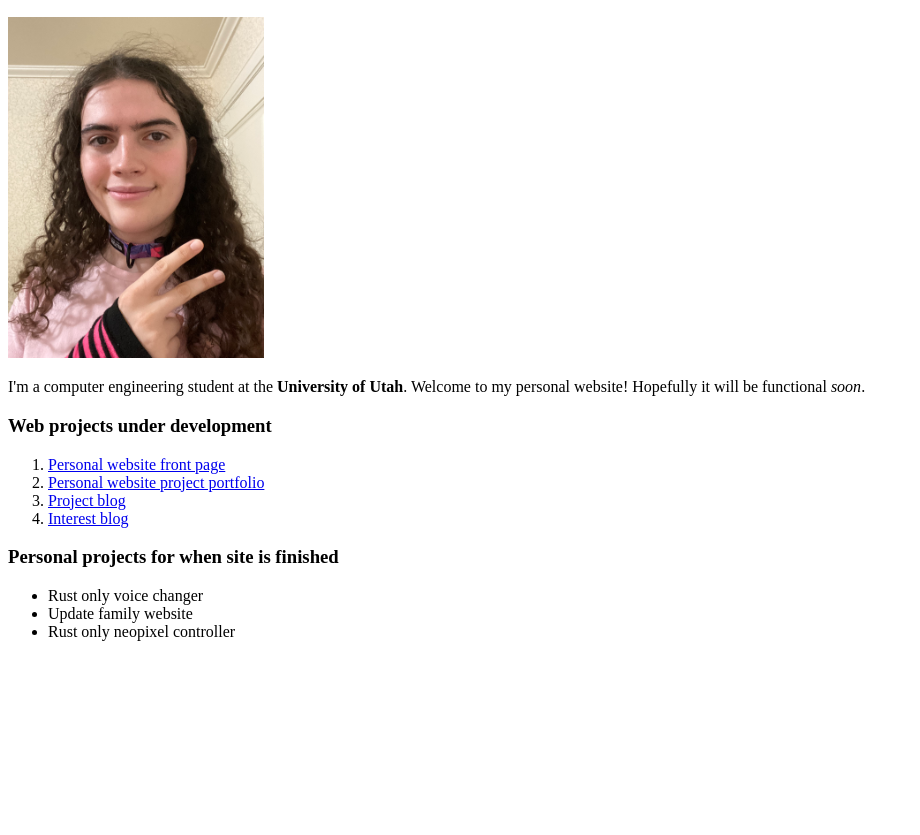
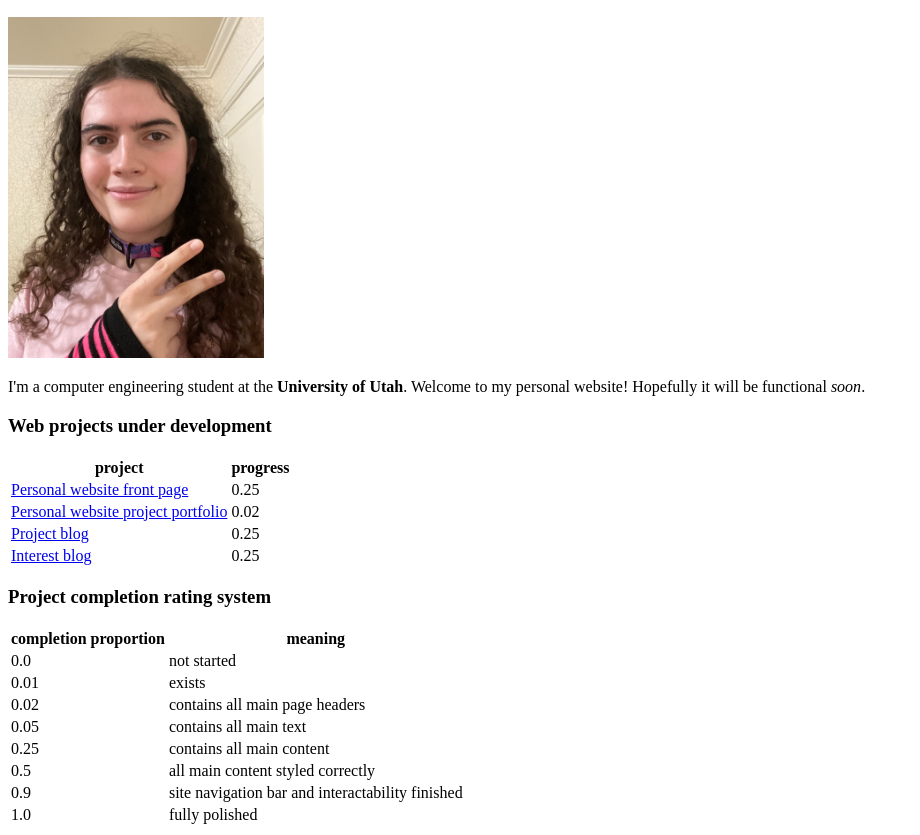
Before and after one commit to GabrielleShull/GabrielleShull.github.io, a plain HTML site: page index.html in a window 1280 px wide. Shown: the part 110-945 px from the top of the page, without its empty margins (0-920 px from the left). Before the commit the page ends 800 px from the top, so only its background shows below. Drawn offline with Linux system fonts and the light colour scheme.

Commit message:
Removed list of projects after web project and changed list of web projects to a table

```diff
--- a/index.html
+++ b/index.html
@@ -14,29 +14,80 @@
       I'm a computer engineering student at the <strong>University of Utah</strong>. Welcome to my personal website! Hopefully it will be functional <em>soon</em>.
     </p>
 
+
     <h3>Web projects under development</h3>
-    <ol>
-      <li>
-	<a href="front+page.html">Personal website front page</a>
-      </li>
-      <li>
-	<a href="projects.html">Personal website project portfolio</a>
-      </li>
-      <li>
-	<a href="project+blog/34-0a-4/page.html">Project blog</a>
-      </li>
-      <li>
-	<a href="interest+blog/34-0a-4/page.html">
-	  Interest blog
-        </a>
-      </li>
-    </ol>
+    <table>
+      <thead>
+	<tr>
+	  <th>project</th>
+	  <th>progress</th>
+	</tr>
+      </thead>
+      <tbody>
+	<tr>
+	  <td><a href="front+page.html">Personal website front page</a></td>
+	  <td>0.25</td>
+        </tr>
+      <tbody>
+	<tr>
+	  <td><a href="projects.html">Personal website project portfolio</a></td>
+	  <td>0.02</td>
+        </tr>
+      <tbody>
+	<tr>
+	  <td><a href="project+blog/34-0a-4/page.html">Project blog</a></td>
+	  <td>0.25</td>
+        </tr>
+      <tbody>
+	<tr>
+	  <td><a href="interest+blog/34-0a-4/page.html">Interest blog</a></td>
+	  <td>0.25</td>
+        </tr>
+      </tbody>
+    </table>
 
-    <h3>Personal projects for when site is finished</h3>
-    <ul>
-      <li>Rust only voice changer</li>
-      <li>Update family website</li>
-      <li>Rust only neopixel controller</li>
-    </ul>
+    <h3>Project completion rating system</h3>
+    <table>
+      <thead>
+	<tr>
+	  <th>completion proportion</th>
+	  <th>meaning</th>
+	</tr>
+      </thead>
+      <tbody>
+	<tr>
+	  <td>0.0</td>
+	  <td>not started</td>
+	</tr>
+	<tr>
+	  <td>0.01</td>
+	  <td>exists</td>
+	</tr>
+	<tr>
+	  <td>0.02</td>
+	  <td>contains all main page headers</td>
+	</tr>
+	<tr>
+	  <td>0.05</td>
+	  <td>contains all main text</td>
+	</tr>
+	<tr>
+	  <td>0.25</td>
+	  <td>contains all main content</td>
+	</tr>
+	<tr>
+	  <td>0.5</td>
+	  <td>all main content styled correctly</td>
+	</tr>
+	<tr>
+	  <td>0.9</td>
+	  <td>site navigation bar and interactability finished</td>
+	</tr>
+	<tr>
+	  <td>1.0</td>
+	  <td>fully polished</td>
+	</tr>
+      </tbody>
+    </table>
   </body>
 </html>
```
